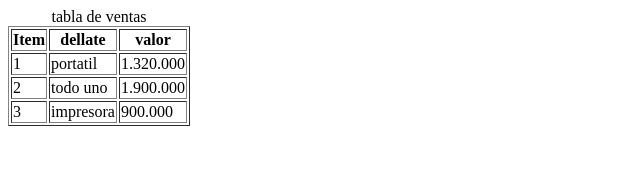
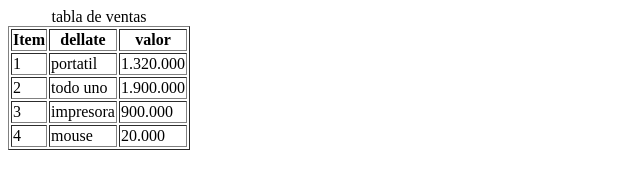
Before and after one commit to sara3yl/proyecto3172879, a plain HTML site: page index.html in a window 1280 px wide. Shown: the whole page, without its empty margins (0-640 px from the left). Drawn offline with Linux system fonts and the light colour scheme.

Commit message:
version 1 index

```diff
--- a/index.html
+++ b/index.html
@@ -30,6 +30,11 @@
                     <td>impresora</td>
                     <td>900.000</td>
                 </tr>
+                <tr>
+                    <td>4</td>
+                    <td>mouse</td>
+                    <td>20.000</td>
+                </tr>
             </tbody>
         </thead>
     </table>
```
